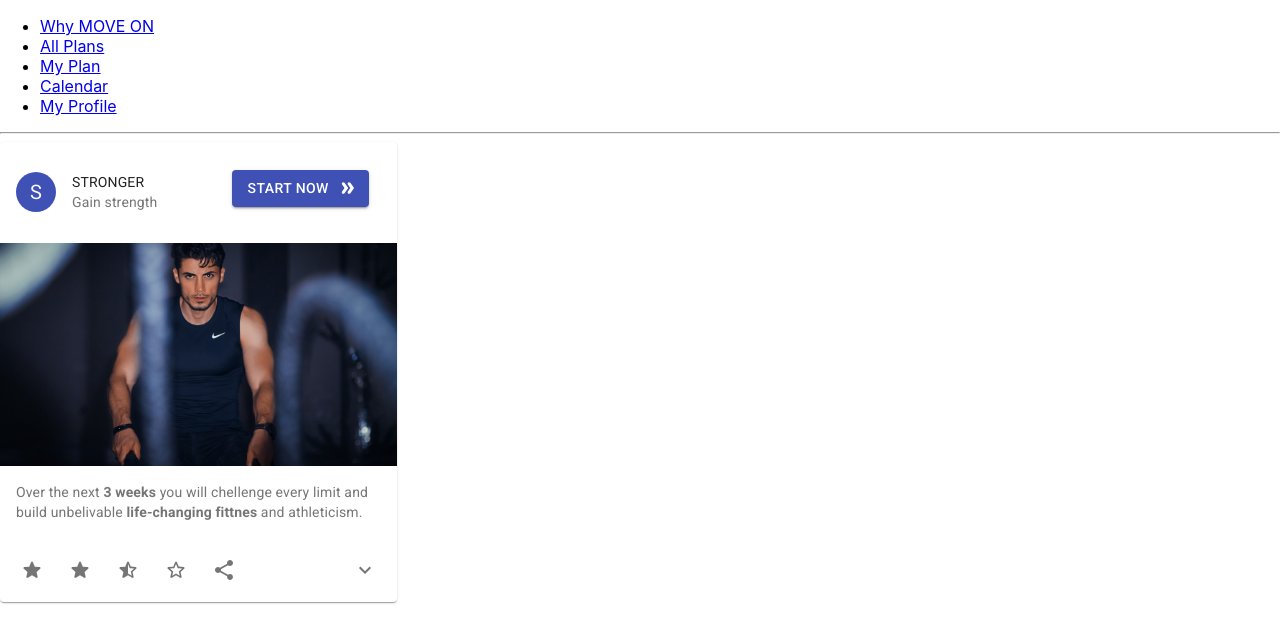
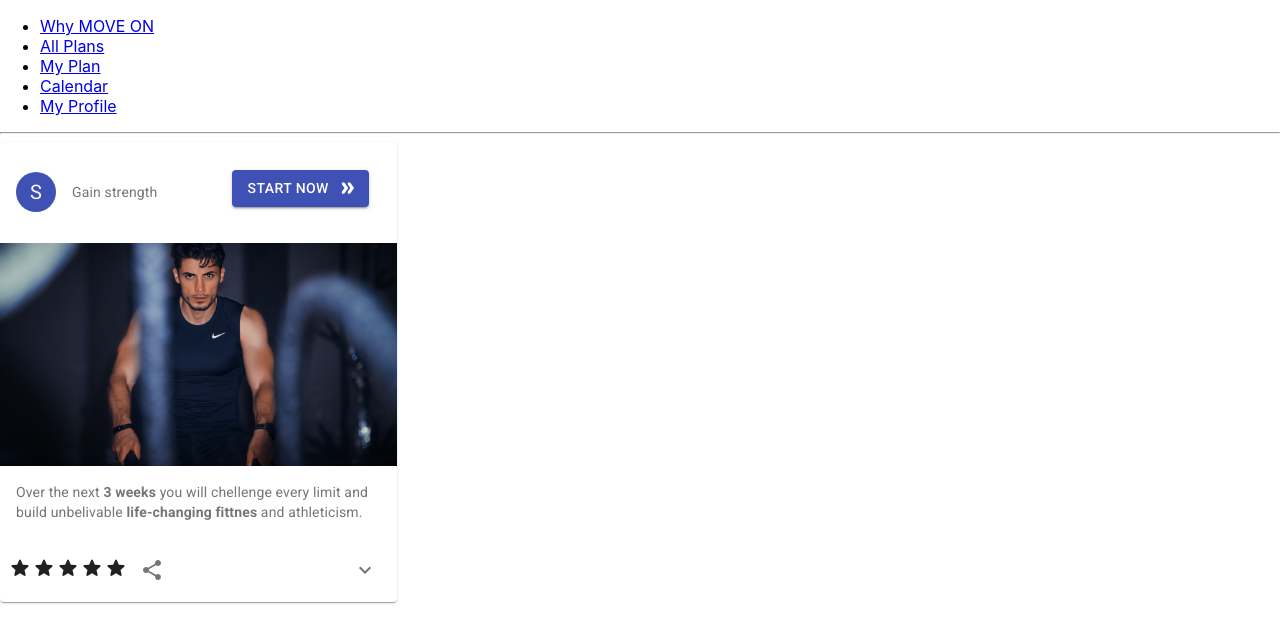
Before and after one commit to infoshareacademy/jfdz13-team2-app, a React (Create React App) app: page /all-plans in a window 1280 px wide. Shown: the top 642 px of the page. Built offline with nearby package versions, Linux system fonts and the light colour scheme.

Commit message:
Rating changed

```diff
--- a/src/Components/AllPlans/AllPlans.js
+++ b/src/Components/AllPlans/AllPlans.js
@@ -1,12 +1,11 @@
 import React from "react";
 import TrainingPlans from "../../Data/TrainingPlans.js";
-import AllPlansContainer from "./OneCard.js";
 
 const AllPlans = () => {
   return (
     <>
-      {TrainingPlans.map(plans => (
-        <AllPlansContainer key={plans.id} card={plans} />
+      {AllPlansContainer.map(plans => (
+        <Card key={plans.id} className={classes.root} />
       ))}
     </>
   );
--- a/src/Components/AllPlans/OneCard.js
+++ b/src/Components/AllPlans/OneCard.js
@@ -12,11 +12,9 @@ import IconButton from "@material-ui/core/IconButton";
 import Typography from "@material-ui/core/Typography";
 import ShareIcon from "@material-ui/icons/Share";
 import ExpandMoreIcon from "@material-ui/icons/ExpandMore";
-import StarBorderRoundedIcon from "@material-ui/icons/StarBorderRounded";
-import StarHalfRoundedIcon from "@material-ui/icons/StarHalfRounded";
-import StarRoundedIcon from "@material-ui/icons/StarRounded";
 import StartNow from "./StartNow.js";
 import VStepper from "./VStepper.js";
+import Rating from "./Rating";
 
 const useStyles = makeStyles(theme => ({
   root: {
@@ -41,8 +39,16 @@ const useStyles = makeStyles(theme => ({
   }
 }));
 
-// export default function AllPlansContainer({ card }) {
-export default function AllPlansContainer() {
+export default function AllPlansContainer({
+  id,
+  title,
+  goal,
+  rating,
+  content,
+  step_1,
+  step_2,
+  step_3
+}) {
   const classes = useStyles();
   const [expanded, setExpanded] = React.useState(false);
 
@@ -63,14 +69,13 @@ export default function AllPlansContainer() {
             <StartNow />
           </IconButton>
         }
-        // title={card.title}
-        title="STRONGER"
+        title={title}
+        // title="STRONGER"
         subheader="Gain strength"
       />
       <CardMedia
         className={classes.media}
         image="/images/stronger/stronger_main.jpg"
-        title="BE STRONGER"
       />
       <CardContent>
         <Typography variant="body2" color="textSecondary" component="p">
@@ -80,18 +85,7 @@ export default function AllPlansContainer() {
         </Typography>
       </CardContent>
       <CardActions disableSpacing>
-        <IconButton aria-label="add to favorites">
-          <StarRoundedIcon />
-        </IconButton>
-        <IconButton aria-label="add to favorites">
-          <StarRoundedIcon />
-        </IconButton>
-        <IconButton aria-label="add to favorites">
-          <StarHalfRoundedIcon />
-        </IconButton>
-        <IconButton aria-label="add to favorites">
-          <StarBorderRoundedIcon />
-        </IconButton>
+        <Rating rating={rating} />
 
         <IconButton aria-label="share">
           <ShareIcon />
--- /dev/null
+++ b/src/Components/AllPlans/Rating.js
@@ -0,0 +1,25 @@
+import React from "react";
+import StarBorderRoundedIcon from "@material-ui/icons/StarBorderRounded";
+import StarRoundedIcon from "@material-ui/icons/StarRounded";
+
+const Rating = star => {
+  return (
+    <>
+      <div className="star_allPlans">
+        <div>
+          {star.rating >= 1 ? <StarBorderRoundedIcon /> : <StarRoundedIcon />}
+
+          {star.rating >= 2 ? <StarBorderRoundedIcon /> : <StarRoundedIcon />}
+
+          {star.rating >= 3 ? <StarBorderRoundedIcon /> : <StarRoundedIcon />}
+
+          {star.rating >= 4 ? <StarBorderRoundedIcon /> : <StarRoundedIcon />}
+
+          {star.rating >= 5 ? <StarBorderRoundedIcon /> : <StarRoundedIcon />}
+        </div>
+      </div>
+    </>
+  );
+};
+
+export default Rating;
```
Also changed, not shown: src/Data/TrainingPlans.js (+3 -7 lines).
